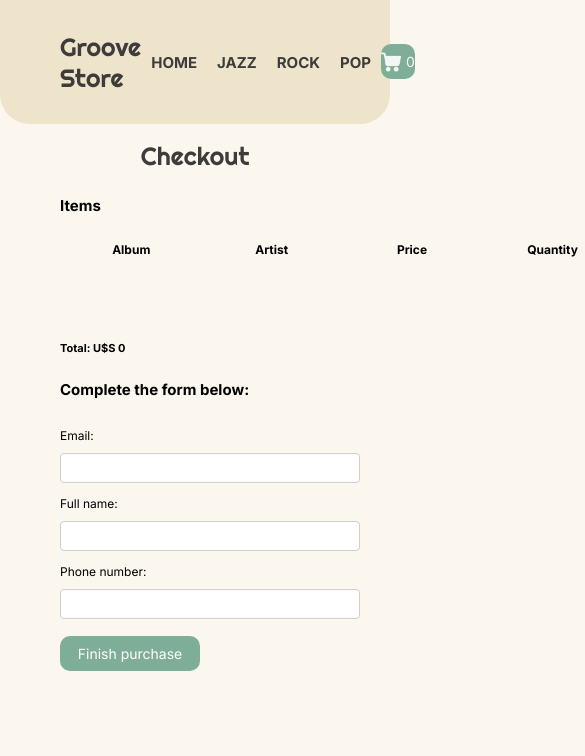
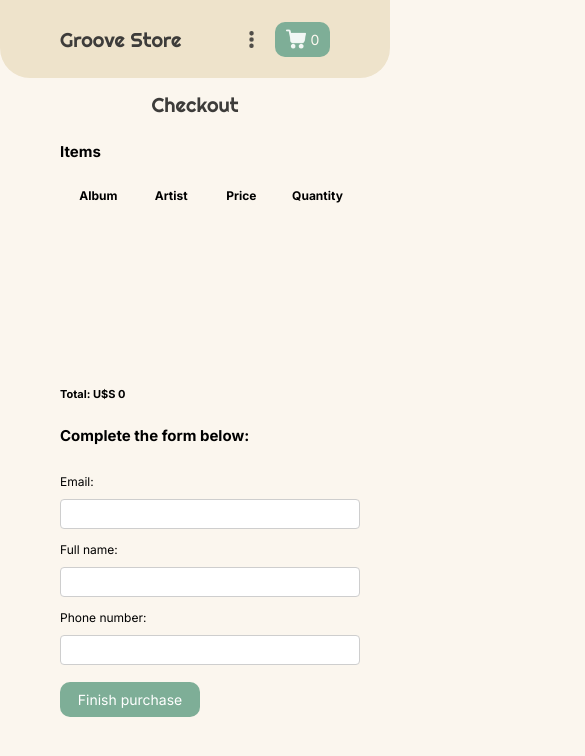
Before and after one commit to mariana-mma/reactMostarda, a React (Create React App) app: page /checkout in a window 390 px wide. Shown: the top 756 px of the page, 585 px wide, since content can reach past the window. Built offline with nearby package versions, Linux system fonts and the light colour scheme.

Commit message:
Responsive design

```diff
--- a/src/App.css
+++ b/src/App.css
@@ -42,3 +42,9 @@ h5 {
 p {
   font-size: 11px;
 }
+
+@media only screen and (min-width: 320px) and (max-width: 460px){
+  h1 {
+    font-size: 20px;
+  }
+}
--- a/src/components/Cart/Cart.css
+++ b/src/components/Cart/Cart.css
@@ -7,7 +7,7 @@
 }
 
 .itemInfo {
-    padding: 0px 17px;
+    padding: 10px 17px;
 }
 
 .priceContainer {
@@ -97,3 +97,17 @@ button:hover {
     text-decoration: underline;
     transition: 0.7s;
 }
+
+
+@media only screen and (min-width: 762px) and (max-width: 911px){
+    .itemInfo {
+        padding: 10px 44px;
+    }
+}
+
+@media only screen and (min-width: 912px) and (max-width: 1191px){
+    .itemInfo {
+        padding: 10px 90px;
+        margin: 0px 5px;
+    }
+}
--- a/src/components/CheckoutForm/CheckoutForm.css
+++ b/src/components/CheckoutForm/CheckoutForm.css
@@ -31,3 +31,19 @@
 .tableNumbers {
     text-align: center;
 }
+
+@media only screen and (max-width: 480px) {
+    .checkoutTable {
+        font-size: 12px;
+        width: 300px;
+        height: 190px;
+    }
+}
+
+@media only screen and (min-width: 481px) and (max-width: 734px){
+    .checkoutTable {
+        font-size: 12px;
+        width: 370px;
+        height: 140px;
+    }
+    }
--- a/src/components/ItemCount/ItemCount.css
+++ b/src/components/ItemCount/ItemCount.css
@@ -54,3 +54,9 @@
     transition: 0.7s;
     text-decoration: none;
 }
+
+@media only screen and (min-width: 481px) and (max-width: 734px){
+    .item-count--container {
+        margin-top: 50px;
+    }
+    }
--- a/src/components/ItemDetail/ItemDetail.css
+++ b/src/components/ItemDetail/ItemDetail.css
@@ -1,6 +1,7 @@
 .CardItem {
     display: flex;
     flex-direction: row;
+    flex-wrap: wrap;
     justify-content: center;
     padding-top: 60px;
     padding-left: 60px;
@@ -25,3 +26,7 @@
     padding: 0px 10px;
     width: 300px;
 }
+
+.detailContainer {
+    margin: 0px 15px;
+}
--- a/src/components/ItemDetail/ItemDetail.js
+++ b/src/components/ItemDetail/ItemDetail.js
@@ -18,7 +18,7 @@ const ItemDetail = ({ id, image, album , name, genre, stock, price, description}
             <div>
                 <img src={image} alt={album} className="DetailImg"/>
             </div>
-            <div>
+            <div className='detailContainer'>
                 <div className="DetailName">
                     <h4>{album}</h4>
                     <h5>{name}</h5>
--- a/src/components/ItemDetailContainer/ItemDetailContainer.js
+++ b/src/components/ItemDetailContainer/ItemDetailContainer.js
@@ -34,7 +34,7 @@ const ItemDetailContainer = () => {
     },[productId])
 
     if(loading) {
-        return <h1 style={{textAlign: 'center'}}>Loading...</h1>
+        return <h1 style={{textAlign: 'center', marginTop:'200px'}}>Loading...</h1>
     }
 
     return (
--- a/src/components/ItemListContainer/ItemListContainer.js
+++ b/src/components/ItemListContainer/ItemListContainer.js
@@ -43,7 +43,7 @@ const ItemListContainer = () => {
     }, [genreId])
 
     if(loading) {
-        return <h1 style={{textAlign: 'center'}}>Loading...</h1>
+        return <h1 style={{textAlign: 'center', marginTop:'200px'}}>Loading...</h1>
     }
 
     return (
--- a/src/components/Navbar/Navbar.css
+++ b/src/components/Navbar/Navbar.css
@@ -28,3 +28,41 @@ button {
     padding: 0px 10px;
     color: #3D3C3A;
 }
+
+.navbarMenu {
+    display: flex;
+    flex-direction: row;
+    align-items: center;
+}
+
+.dropdownOptions {
+    display: flex;
+    flex-direction: row;
+    justify-content: center;
+    text-align: center;
+}
+
+@media only screen and (min-width: 320px) and (max-width: 649px){
+
+    .dropdownOptions {
+        position: fixed;
+        top: 110px;
+        background: #EEE3CB;
+        border-radius: 15px;
+        left: 50%;
+        transform: translate(-50%, 0);
+        height: 150px;
+        width: 280px;
+        z-index: 9;
+        display: flex;
+        flex-direction: column;
+        justify-content: center;
+        text-align: center;
+        box-shadow: 2px 2px 5px 2px rgba(0, 0, 0, 0.2);
+    }
+
+    .nav-text {
+        margin: 8px 0px;
+        color: #3D3C3A;
+    }
+}
--- a/src/components/Navbar/Navbar.js
+++ b/src/components/Navbar/Navbar.js
@@ -1,18 +1,44 @@
+import { useState, useEffect } from 'react';
 import CartWidget from '../CartWidget/CartWidget';
+import NavbarMenu from '../NavbarMenu/NavbarMenu';
 import './Navbar.css';
 import {Link} from 'react-router-dom'
 
 const Navbar = () => {
+    const [navbarOpen, setNavbarOpen] = useState(false)
+    const [screenWidth, setScreenWidth] = useState(window.innerWidth)
+
+    const handleToggle = () => {
+        setNavbarOpen(!navbarOpen)
+    }
+
+    useEffect(() => {
+        const changeWidth = () => {
+            setScreenWidth(window.innerWidth);
+        }
+        window.addEventListener('resize', changeWidth)
+        return () => {
+            window.removeEventListener('resize', changeWidth)
+        }
+    }, [])
+
     return (
         <nav>
             <h1>Groove Store</h1>
-            <div>
-                <Link to={'/'} className='nav-text'>HOME</Link>
-                <Link to={'/genre/jazz'} className='nav-text'>JAZZ</Link>
-                <Link to={'/genre/rock'} className='nav-text'>ROCK</Link>
-                <Link to={'/genre/pop'} className='nav-text'>POP</Link>
+            {(navbarOpen || screenWidth > 649) && (
+            <div className='dropdownOptions'>
+                <Link to={'/'} className="nav-text">HOME</Link>
+                <Link to={'/genre/jazz'} className="nav-text">JAZZ</Link>
+                <Link to={'/genre/rock'} className="nav-text">ROCK</Link>
+                <Link to={'/genre/pop'} className="nav-text">POP</Link>
             </div>
-            <CartWidget />
+            )}
+            <div className='navbarMenu'>
+                <button onClick={handleToggle}>
+                    <NavbarMenu />
+                </button>
+                <CartWidget />
+            </div>
         </nav>
     )
 }
--- /dev/null
+++ b/src/components/NavbarMenu/NavbarMenu.css
@@ -0,0 +1,21 @@
+.dropdownDots {
+    border: none;
+    background-color: none;
+    display: none;
+}
+
+.dropdownDots img {
+    height: 20px;
+    width: auto;
+    margin: 0px 10px;
+    padding-right: 5px;
+    padding-top: 3px;
+    opacity: 0.9;
+    cursor: pointer;
+}
+
+@media only screen and (min-width: 320px) and (max-width: 649px){
+    .dropdownDots {
+        display: block;
+    }
+}
--- /dev/null
+++ b/src/components/NavbarMenu/NavbarMenu.js
@@ -0,0 +1,13 @@
+import './NavbarMenu.css';
+
+
+const NavbarMenu = () => {
+
+    return (
+        <div className='dropdownDots'>
+            <img src='/images/menu.png' alt='dropdown menu'/>
+        </div>
+    )
+}
+
+export default NavbarMenu
```
Also changed, not shown: public/images/menu.png (added).
